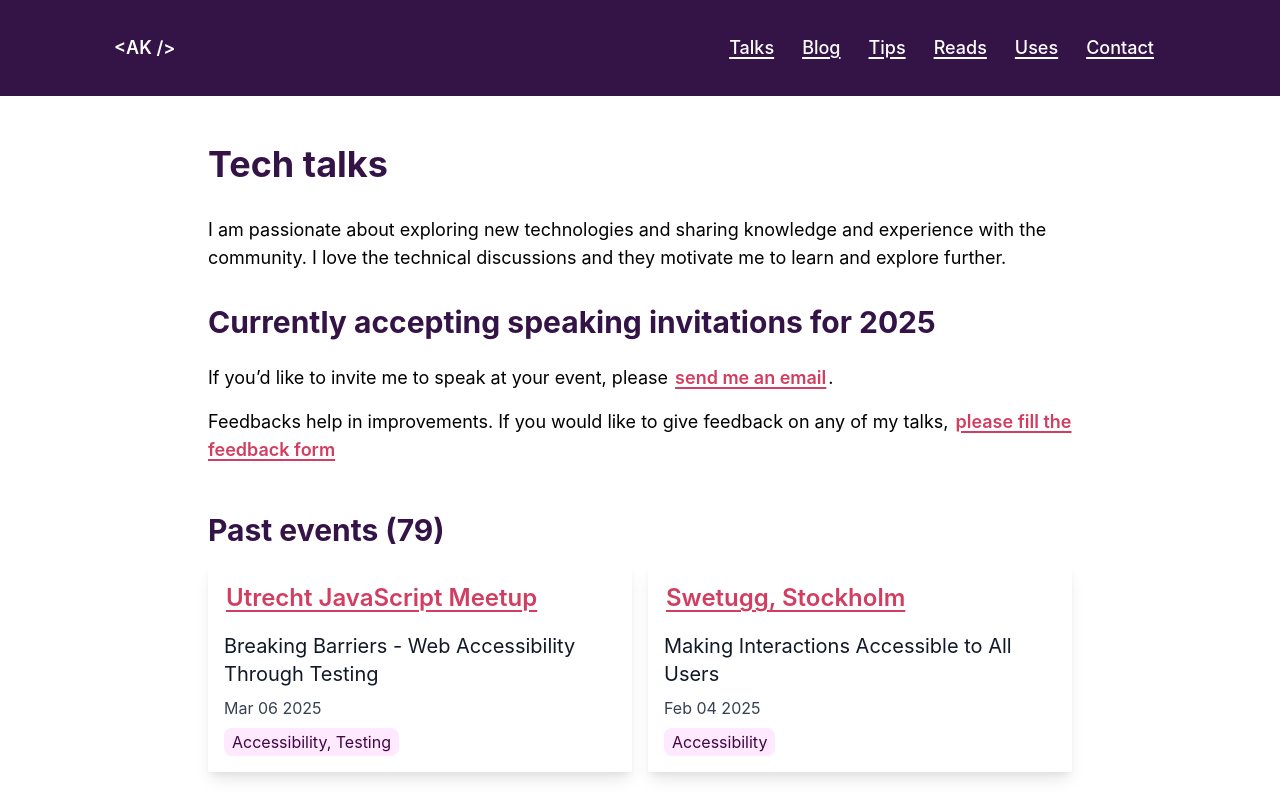
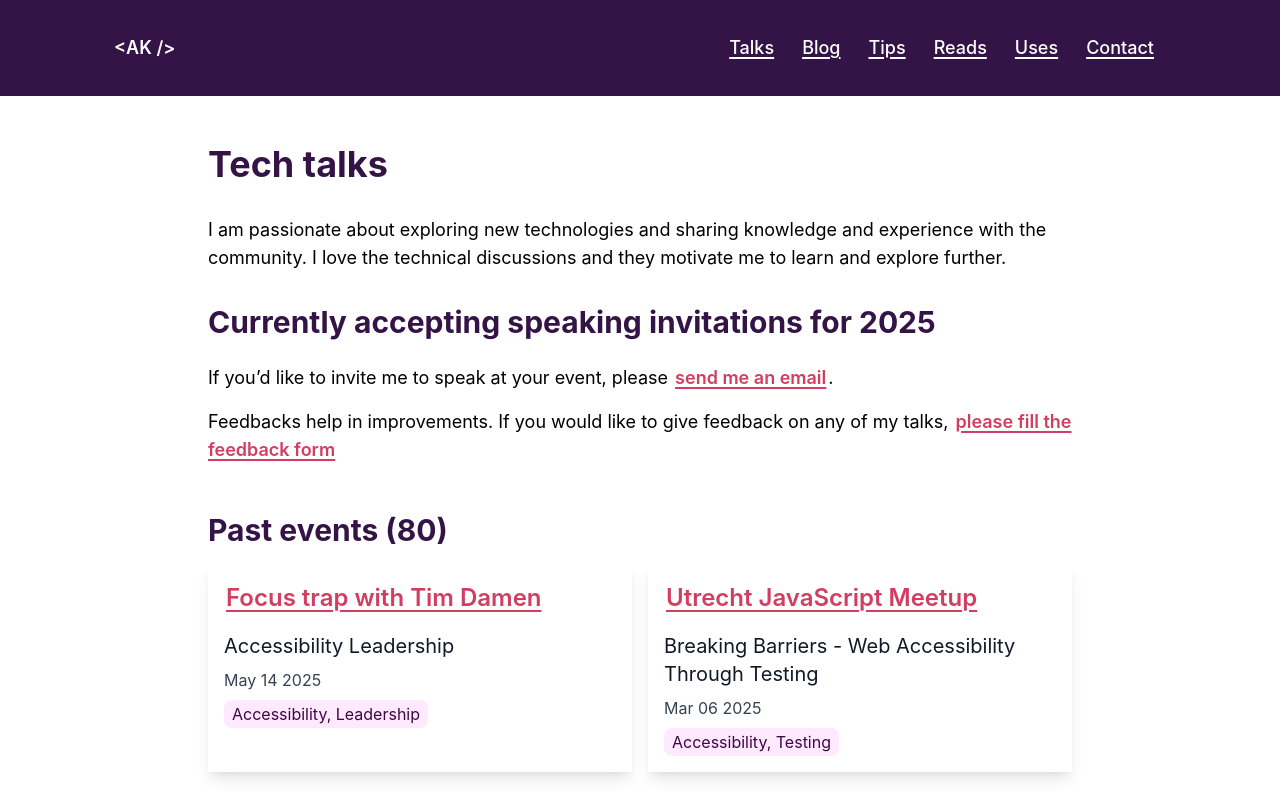
Before and after one commit to anuk79/anuradhakumari, a Next.js app: page /talks in a window 1280 px wide. Shown: the top 800 px of the page. Built offline with nearby package versions, Linux system fonts and the light colour scheme.

Commit message:
Update talks.js

```diff
--- a/data/talks.js
+++ b/data/talks.js
@@ -1,4 +1,17 @@
 const talks = [
+     {
+    "topic": "Accessibility Leadership",
+    "topics": [
+      "Accessibility, Leadership",
+    ],
+    "date": "2025-05-14",
+    "eventDetails": {
+      "url": "https://www.youtube.com/watch?v=It60mMVZHpI",
+      "name": "Focus trap with Tim Damen",
+      "video": null,
+      "resources": null
+    }
+  },
      {
     "topic": "Breaking Barriers - Web Accessibility Through Testing",
     "topics": [
```
